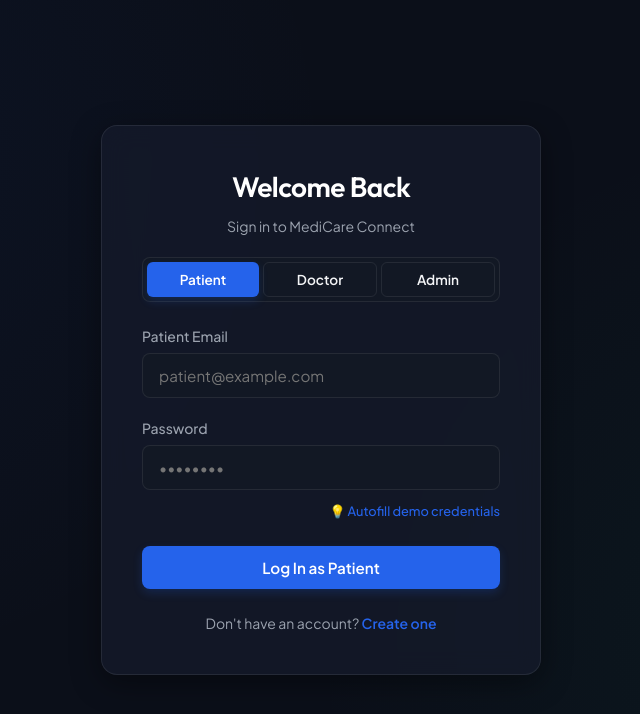
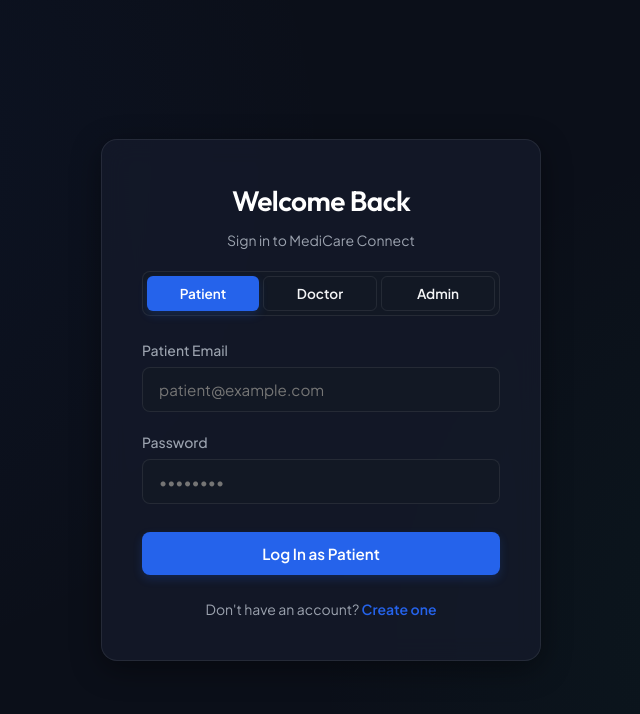
Before and after one commit to TanushriS/HealthCare_Appointment_Manager, a React (Vite) app: page / in a window 1280 px wide. Shown: the top 714 px of the page, without its empty margins (319-959 px from the left). Built offline with nearby package versions, Linux system fonts and the light colour scheme; no server answers.

Commit message:
Show Autofill demo credentials helper only on Doctor and Admin tabs, hide from Patient

```diff
--- a/src/pages/Login.jsx
+++ b/src/pages/Login.jsx
@@ -144,6 +144,7 @@
             />
           </div>
 
+          {selectedTab !== 'patient' && (
             <div style={{ display: 'flex', justifyContent: 'flex-end', marginTop: '-8px', marginBottom: '16px' }}>
               <span
                 style={{ color: 'var(--primary)', cursor: 'pointer', fontSize: '0.8rem', fontWeight: '500' }}
@@ -154,15 +155,13 @@
                   } else if (selectedTab === 'doctor') {
                     setEmail('doctor@example.com')
                     setPassword('doctor123')
-                } else {
-                  setEmail('patient@example.com')
-                  setPassword('patient123')
                   }
                 }}
               >
                 💡 Autofill demo credentials
               </span>
             </div>
+          )}
 
           <button type="submit" className="btn btn-primary btn-full" style={{ marginTop: '8px' }} disabled={loading}>
             {loading ? 'Logging in...' : `Log In as ${selectedTab.charAt(0).toUpperCase() + selectedTab.slice(1)}`}
```
Lines whose indentation alone changed are shown as unchanged.
